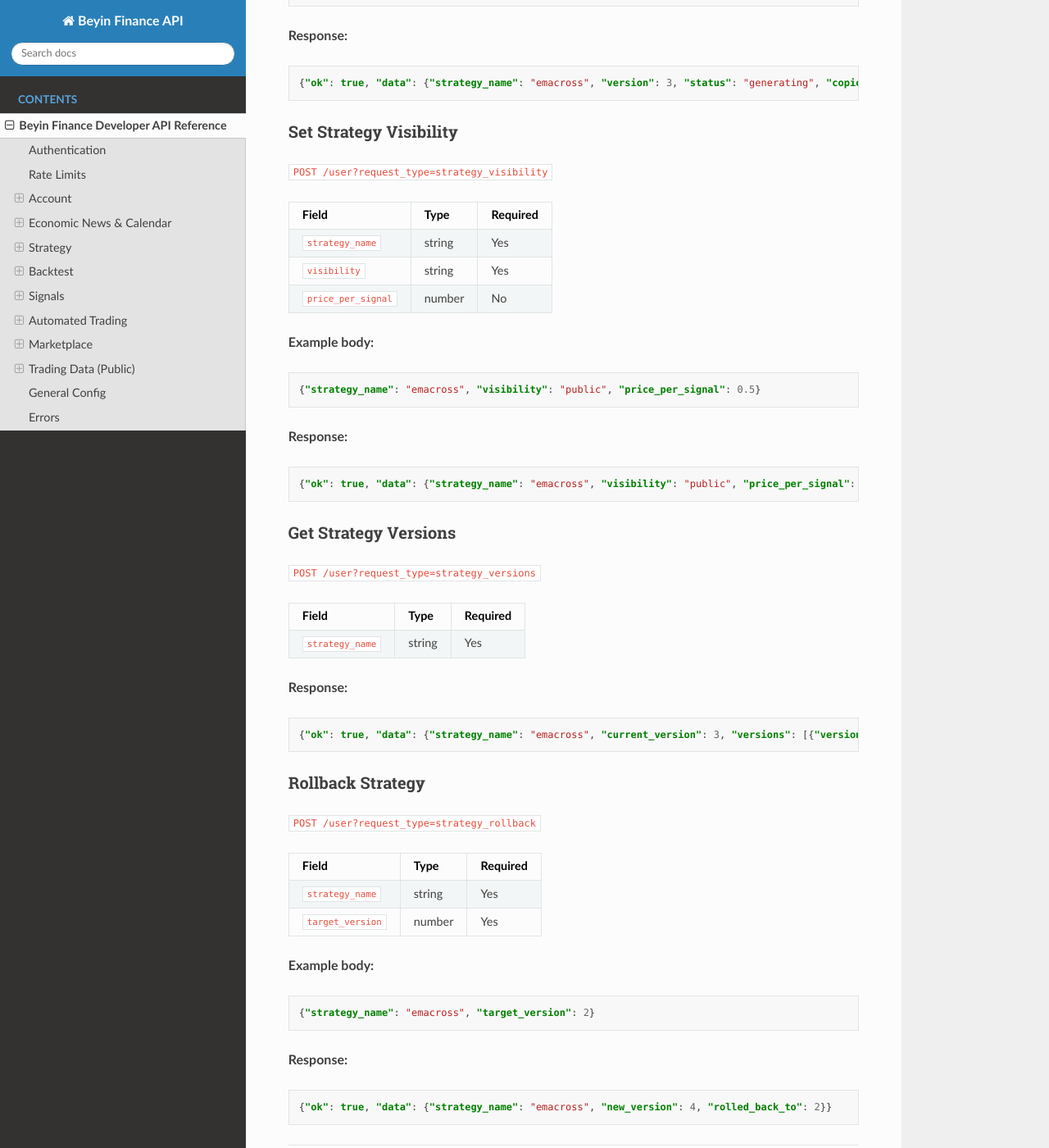
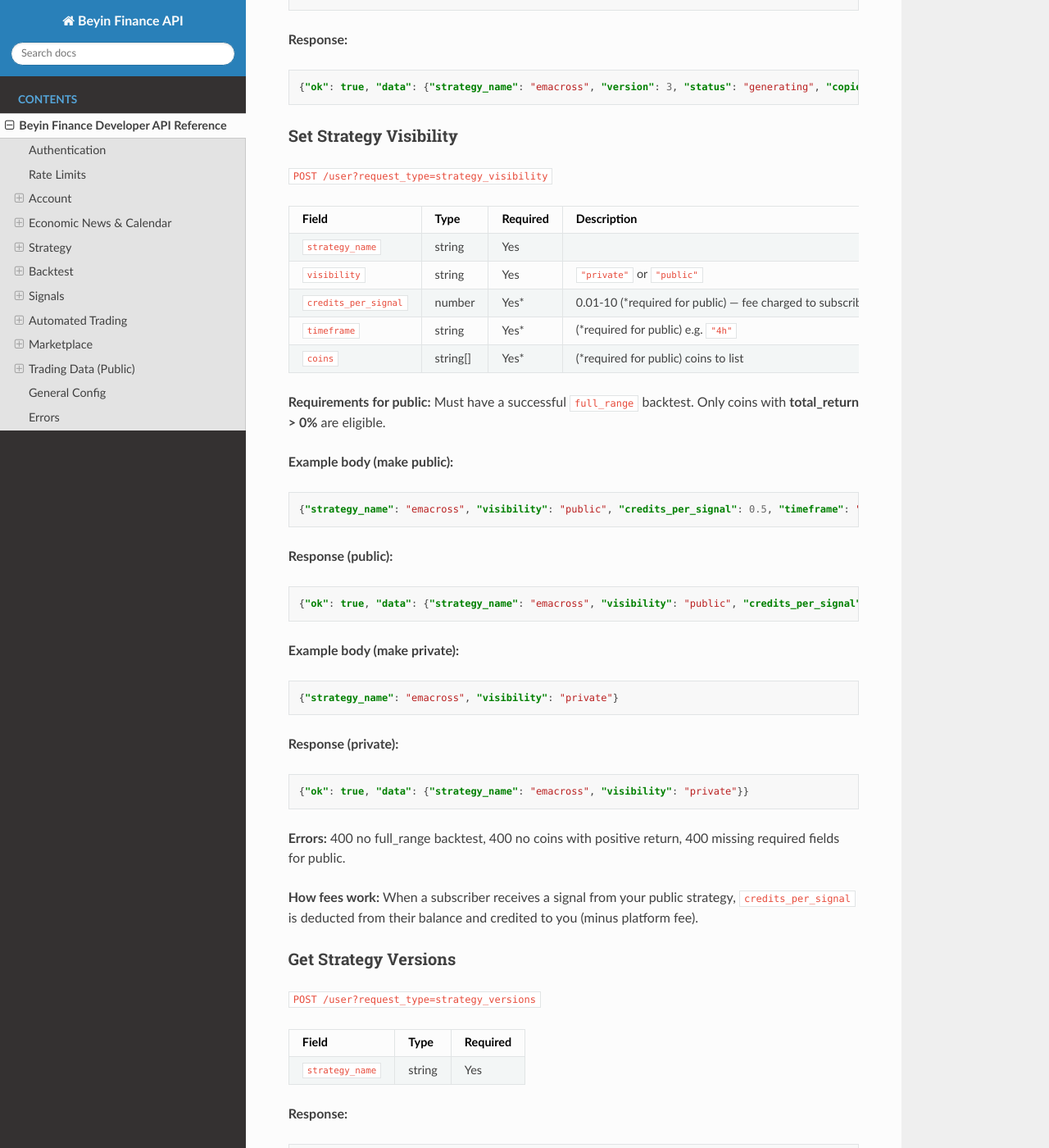
Before and after one commit to jnrbrain/Beyin-Finance, a Sphinx documentation site: the page built from docs/endpoints.md, in a window 1280 px wide and 1400 px high, scrolled down 4809 px. Shown: the whole window at 82% size. Built offline with Sphinx 7.4.7 and the Read the Docs theme 3.1.0, drawn with Linux system fonts in a browser that asks for light colours; some of the changed text lies outside the part shown.

Commit message:
docs: strategy_visibility rewrite, credits_per_signal rename, backtest requirement

````diff
--- a/docs/endpoints.md
+++ b/docs/endpoints.md
@@ -176,8 +176,8 @@
 | `entry_condition` | string | Yes | Entry condition in natural language |
 | `tp_condition` | string | Yes* | Take profit (*required for signal_orders) |
 | `sl_condition` | string | Yes* | Stop loss (*required for signal_orders) |
-| `visibility` | string | No | `"private"` (default) or `"public"` |
-| `price_per_signal` | number | No | 0-10, required if visibility=public |
+
+Strategy is always created as **private**. Use `strategy_visibility` to make it public after successful backtest.
 
 **Cost:** 1.0 ⚡ total (0.05 upfront + 0.95 on success)
 
@@ -220,21 +220,39 @@
 
 `POST /user?request_type=strategy_visibility`
 
-| Field | Type | Required |
-|-------|------|----------|
-| `strategy_name` | string | Yes |
+| Field | Type | Required | Description |
+|-------|------|----------|-------------|
+| `strategy_name` | string | Yes | |
 | `visibility` | string | Yes | `"private"` or `"public"` |
-| `price_per_signal` | number | No | 0-10 for public |
+| `credits_per_signal` | number | Yes* | 0.01-10 (*required for public) — fee charged to subscribers per signal |
+| `timeframe` | string | Yes* | (*required for public) e.g. `"4h"` |
+| `coins` | string[] | Yes* | (*required for public) coins to list |
 
-**Example body:**
+**Requirements for public:** Must have a successful `full_range` backtest. Only coins with **total_return > 0%** are eligible.
+
+**Example body (make public):**
 ```json
-{"strategy_name": "emacross", "visibility": "public", "price_per_signal": 0.5}
+{"strategy_name": "emacross", "visibility": "public", "credits_per_signal": 0.5, "timeframe": "4h", "coins": ["BTC", "ETH", "SOL"]}
 ```
 
-**Response:**
+**Response (public):**
 ```json
-{"ok": true, "data": {"strategy_name": "emacross", "visibility": "public", "price_per_signal": 0.5}}
+{"ok": true, "data": {"strategy_name": "emacross", "visibility": "public", "credits_per_signal": 0.5, "timeframe": "4h", "eligible_coins": ["BTC", "ETH"], "rejected_coins": {"SOL": "negative_return"}}}
 ```
+
+**Example body (make private):**
+```json
+{"strategy_name": "emacross", "visibility": "private"}
+```
+
+**Response (private):**
+```json
+{"ok": true, "data": {"strategy_name": "emacross", "visibility": "private"}}
+```
+
+**Errors:** 400 no full_range backtest, 400 no coins with positive return, 400 missing required fields for public.
+
+**How fees work:** When a subscriber receives a signal from your public strategy, `credits_per_signal` is deducted from their balance and credited to you (minus platform fee).
 
 ### Get Strategy Versions
 
@@ -679,7 +697,7 @@
 
 **Response:**
 ```json
-{"ok": true, "data": {"listings": [{"listing_id": "lst_abc123", "strategy_name": "emacross", "owner": "MT***A", "market_type": "spot", "timeframe": "4h", "signal_mode": "full", "listed_coins": ["BTC", "ETH"], "signal_price_credits": 0.5, "total_pnl_pct": 12.5, "win_rate_pct": 68.0, "subscriber_count": 5, "total_signals_delivered": 42}], "last_evaluated_key": "base64..."}}
+{"ok": true, "data": {"listings": [{"listing_id": "lst_abc123", "strategy_name": "emacross", "owner": "MT***A", "market_type": "spot", "timeframe": "4h", "signal_mode": "full", "listed_coins": ["BTC", "ETH"], "credits_per_signal": 0.5, "total_pnl_pct": 12.5, "win_rate_pct": 68.0, "subscriber_count": 5, "total_signals_delivered": 42}], "last_evaluated_key": "base64..."}}
 ```
 
 ### Listing Detail
@@ -704,7 +722,7 @@
     "leverage": 1,
     "signal_mode": "full",
     "listed_coins": ["BTC", "ETH"],
-    "signal_price_credits": 0.5,
+    "credits_per_signal": 0.5,
     "total_pnl_pct": 12.5,
     "win_rate_pct": 68.0,
     "subscriber_count": 5,
@@ -736,7 +754,7 @@
 
 **Response:**
 ```json
-{"ok": true, "data": {"subscription_id": "sub_xyz789", "listing_id": "lst_abc123", "strategy_name": "emacross", "active_coins": ["BTC", "ETH"], "signal_price_credits": 0.5, "bindings_created": 2}}
+{"ok": true, "data": {"subscription_id": "sub_xyz789", "listing_id": "lst_abc123", "strategy_name": "emacross", "active_coins": ["BTC", "ETH"], "credits_per_signal": 0.5, "bindings_created": 2}}
 ```
 
 **Errors:** 403 license expired, 400 invalid coins / plan limit / self-subscribe.
@@ -762,7 +780,7 @@
 
 **Response:**
 ```json
-{"ok": true, "data": {"listings": [{"listing_id": "lst_abc123", "strategy_name": "emacross", "status": "active", "signal_mode": "full", "market_type": "spot", "timeframe": "4h", "listed_coins": ["BTC"], "signal_price_credits": 0.5, "subscriber_count": 5, "total_signals_delivered": 42, "total_credits_earned": 21.0, "total_pnl_pct": 12.5, "win_rate_pct": 68.0, "created_at": 1784000000}]}}
+{"ok": true, "data": {"listings": [{"listing_id": "lst_abc123", "strategy_name": "emacross", "status": "active", "signal_mode": "full", "market_type": "spot", "timeframe": "4h", "listed_coins": ["BTC"], "credits_per_signal": 0.5, "subscriber_count": 5, "total_signals_delivered": 42, "total_credits_earned": 21.0, "total_pnl_pct": 12.5, "win_rate_pct": 68.0, "created_at": 1784000000}]}}
 ```
 
 ### My Subscriptions
@@ -773,7 +791,7 @@
 
 **Response:**
 ```json
-{"ok": true, "data": {"subscriptions": [{"subscription_id": "sub_xyz789", "listing_id": "lst_abc123", "creator_beyin_id": "ABC123", "selected_coins": ["BTC"], "status": "active", "signal_price_credits": 0.5, "signals_received": 12, "credits_spent": 6.0, "created_at": 1784000000}]}}
+{"ok": true, "data": {"subscriptions": [{"subscription_id": "sub_xyz789", "listing_id": "lst_abc123", "creator_beyin_id": "ABC123", "selected_coins": ["BTC"], "status": "active", "credits_per_signal": 0.5, "signals_received": 12, "credits_spent": 6.0, "created_at": 1784000000}]}}
 ```
 
 ### Publish Strategy
@@ -784,7 +802,7 @@
 |-------|------|----------|-------------|
 | `strategy_key` | string | Yes | Lowercase alphanumeric |
 | `description` | string | No | Max 500 chars, no HTML |
-| `signal_price_credits` | number | Yes | 0.01 - 100.0 |
+| `credits_per_signal` | number | Yes | 0.01 - 100.0 |
 | `signal_mode` | string | Yes | `"full"` or `"signal_only"` |
 | `requested_coins` | string[] | Yes | Coins to list |
 
@@ -792,12 +810,12 @@
 
 **Example body:**
 ```json
-{"strategy_key": "emacross", "description": "EMA crossover for BTC", "signal_price_credits": 0.5, "signal_mode": "full", "requested_coins": ["BTC", "ETH", "SOL"]}
+{"strategy_key": "emacross", "description": "EMA crossover for BTC", "credits_per_signal": 0.5, "signal_mode": "full", "requested_coins": ["BTC", "ETH", "SOL"]}
 ```
 
 **Response:**
 ```json
-{"ok": true, "data": {"listing_id": "lst_abc123", "status": "active", "listed_coins": ["BTC", "ETH"], "rejected_coins": {"SOL": "negative_pnl", "DOGE": "insufficient_trades"}, "signal_price_credits": 0.5, "signal_mode": "full", "backtest_summary": {"BTC": {"pnl_pct": 12.5, "win_rate": 68.0, "trades": 42}}}}
+{"ok": true, "data": {"listing_id": "lst_abc123", "status": "active", "listed_coins": ["BTC", "ETH"], "rejected_coins": {"SOL": "negative_pnl", "DOGE": "insufficient_trades"}, "credits_per_signal": 0.5, "signal_mode": "full", "backtest_summary": {"BTC": {"pnl_pct": 12.5, "win_rate": 68.0, "trades": 42}}}}
 ```
 
 **Errors:** 400 no full_range backtest found, 400 no profitable coins.
@@ -809,19 +827,19 @@
 | Field | Type | Required | Description |
 |-------|------|----------|-------------|
 | `listing_id` | string | Yes | |
-| `signal_price_credits` | number | No | 0.01 - 100.0 |
+| `credits_per_signal` | number | No | 0.01 - 100.0 |
 | `description` | string | No | Max 500 chars |
 
 ⚠️ **Price change cancels ALL active subscriptions** and removes bindings.
 
 **Example body:**
 ```json
-{"listing_id": "lst_abc123", "signal_price_credits": 1.0, "description": "Updated description"}
+{"listing_id": "lst_abc123", "credits_per_signal": 1.0, "description": "Updated description"}
 ```
 
 **Response:**
 ```json
-{"ok": true, "data": {"listing_id": "lst_abc123", "updated_fields": ["signal_price_credits"], "subscriptions_cancelled": 3, "note": "Price changed 0.5 -> 1.0. All subscriptions cancelled."}}
+{"ok": true, "data": {"listing_id": "lst_abc123", "updated_fields": ["credits_per_signal"], "subscriptions_cancelled": 3, "note": "Price changed 0.5 -> 1.0. All subscriptions cancelled."}}
 ```
 
 ### Unpublish Listing
````
Also changed, not shown: other parts of docs/endpoints.md (+1 -1 lines).
